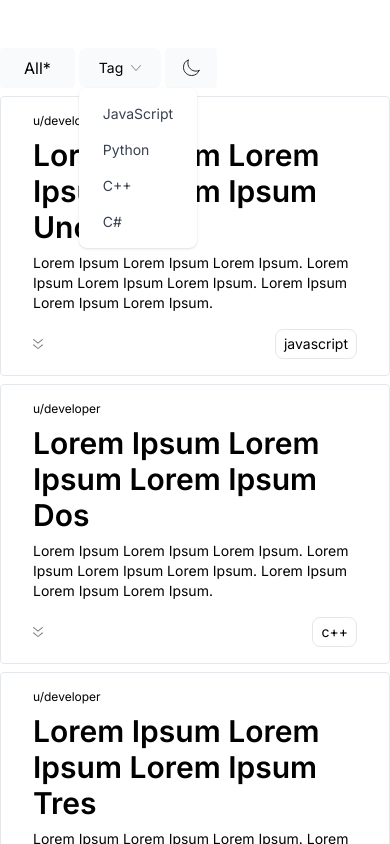
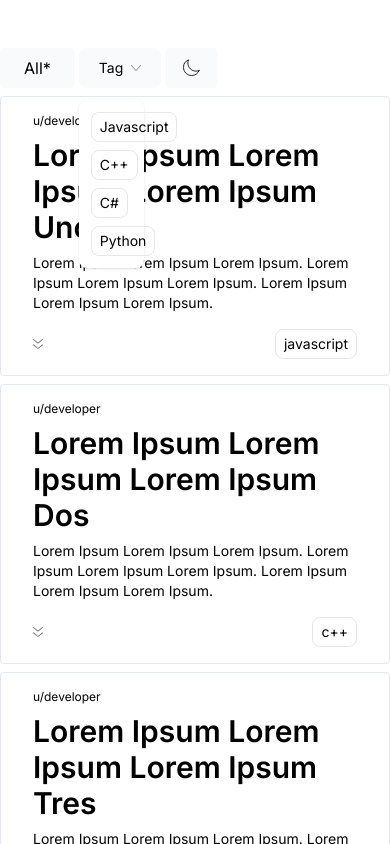
Before and after one commit to Zid-er/codeinsight, a Next.js app: page / in a window 390 px wide. Both pictures are taken after a click on the button "Tag". Shown: the top 844 px of the page. Built offline with nearby package versions, Linux system fonts and the light colour scheme.

Commit message:
flex-wrap div for tags display dropdown, also made it responsive

```diff
--- a/src/app/page.tsx
+++ b/src/app/page.tsx
@@ -68,21 +68,13 @@ export default function Home() {
             <Image src={dar} alt="dbl d arrow" width="10" height="10" className="bg-transparent" />
           </button>
 
-          <div id="dropdown" className={`${ dropdown ? '' : 'hidden' } absolute z-10 bg-white divide-y divide-gray-100 rounded-lg shadow px-2 dark:bg-[#131313]`}>
-              <ul className="py-2 text-sm text-gray-700 dark:text-gray-200" aria-labelledby="dropdownDefaultButton">
-                <li>
-                  <a href="#" className="block px-4 py-2 hover:bg-gray-100 dark:hover:bg-[#212121] dark:hover:text-white">JavaScript</a>
-                </li>
-                <li>
-                  <a href="#" className="block px-4 py-2 hover:bg-gray-100 dark:hover:bg-[#212121] dark:hover:text-white">Python</a>
-                </li>
-                <li>
-                  <a href="#" className="block px-4 py-2 hover:bg-gray-100 dark:hover:bg-[#212121] dark:hover:text-white">C++</a>
-                </li>
-                <li>
-                  <a href="#" className="block px-4 py-2 hover:bg-gray-100 dark:hover:bg-[#212121] dark:hover:text-white">C#</a>
-                </li>
-              </ul>
+          <div id="dropdown" className={`${ dropdown ? '' : 'hidden' } w-1/6 max-w-60 absolute md:left-36 z-10 bg-white divide-y divide-gray-100 rounded-lg shadow px-2 dark:bg-[#131313] mt-3`}>
+            <div className='flex flex-wrap gap-2 p-3 px-1'>
+              <p className={`border dark:border-[#282828] rounded-lg text-sm px-2 py-1 bg-transparent hover:opacity-50 hover:border-lime-600`}>Javascript</p>
+              <p className={`border dark:border-[#282828] rounded-lg text-sm px-2 py-1 bg-transparent hover:opacity-50 hover:border-lime-600`}>C++</p>
+              <p className={`border dark:border-[#282828] rounded-lg text-sm px-2 py-1 bg-transparent hover:opacity-50 hover:border-lime-600`}>C#</p>
+              <p className={`border dark:border-[#282828] rounded-lg text-sm px-2 py-1 bg-transparent hover:opacity-50 hover:border-lime-600`}>Python</p>
+            </div>
           </div>
         </div>
         <button onClick={darkMode} className="px-4 py-2.5 dark:bg-primary rounded flex flex-row gap-4 justify-center items-center bg-slate-50">
```
Also changed, not shown: 1 other file (tests, documents, lock files or other folders).
